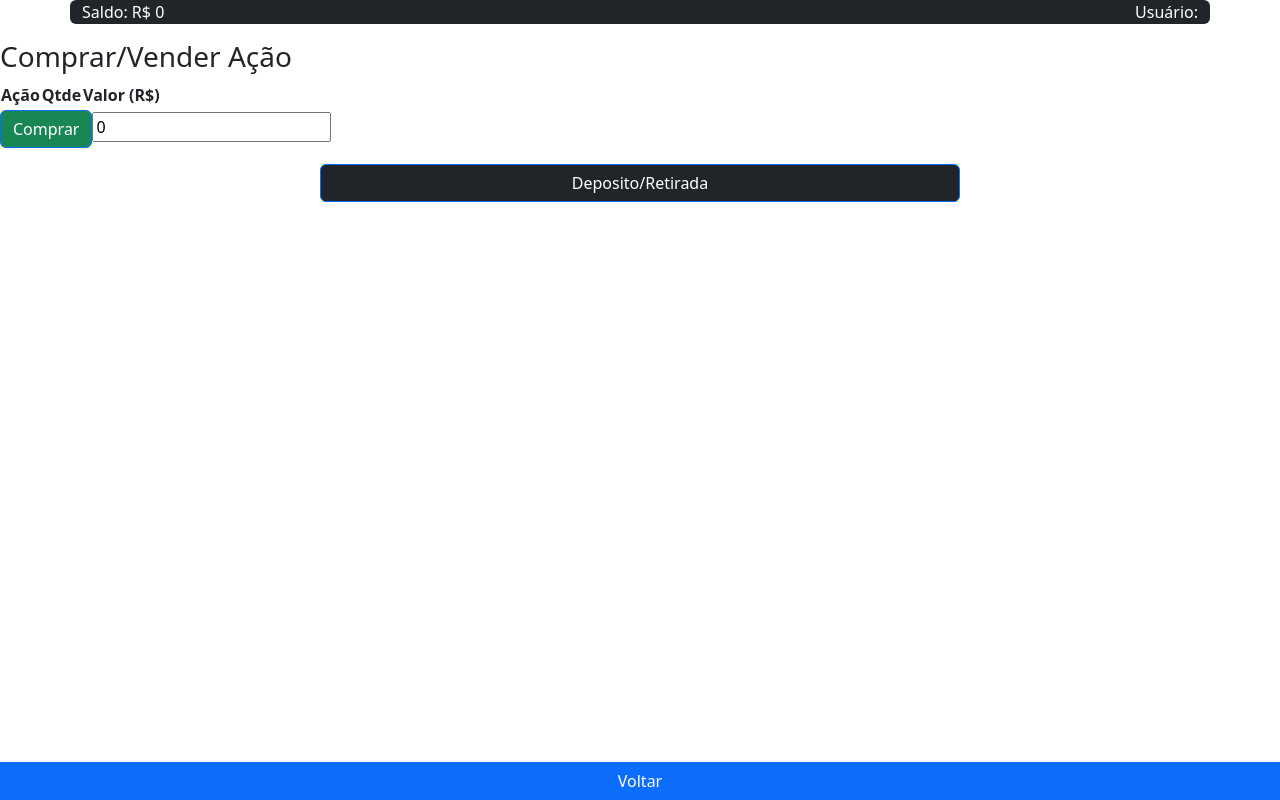
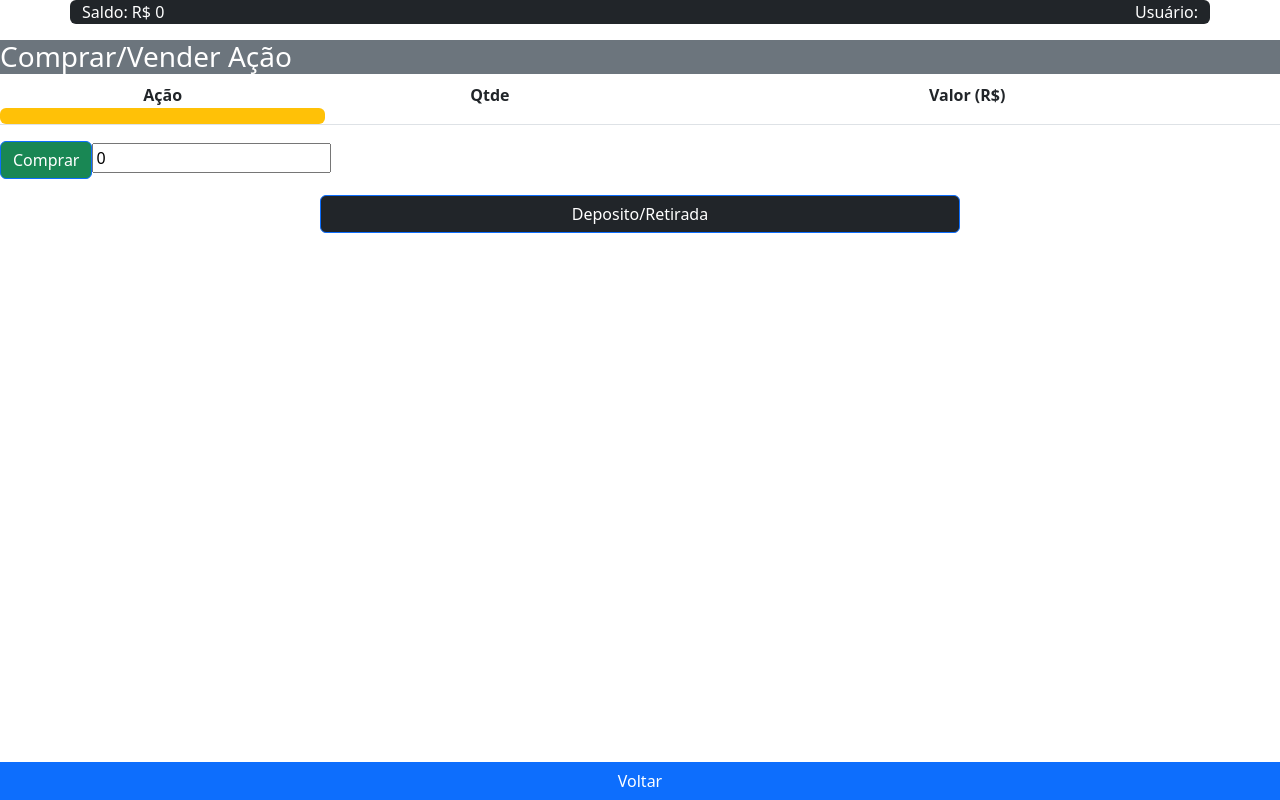
Before and after one commit to LeticiaMayr/pselxp, a React (Create React App) app in the folder frontend/pselxp-front/: page /operations in a window 1280 px wide. Built offline with nearby package versions, Linux system fonts and the light colour scheme.

Commit message:
feat: css finished to operations page

```diff
--- a/frontend/pselxp-front/src/components/OperationsTableLine.js
+++ b/frontend/pselxp-front/src/components/OperationsTableLine.js
@@ -5,13 +5,13 @@ function OperationsTableLine(props) {
 
   return (
     <tr>
-      <td>
+      <th scope="row" className='text-center text-bg-warning rounded'>
         {ticker}
-      </td>
-      <td>
+      </th>
+      <td className='text-center text-bg rounded'>
         {available}
       </td>
-      <td>
+      <td className='text-center text-bg rounded'>
         {value}
       </td>
     </tr>
--- a/frontend/pselxp-front/src/components/StocksTableHead.js
+++ b/frontend/pselxp-front/src/components/StocksTableHead.js
@@ -3,13 +3,13 @@ import React from "react";
 function StocksTableHead() {
   return (
     <>
-      <th>
+      <th scope="col" className='text-center'>
         Ação
       </th>
-      <th>
+      <th scope="col" className='text-center'>
         Qtde
       </th>
-      <th>
+      <th scope="col" className='text-center'>
         Valor (R$)
       </th>
     </>
--- a/frontend/pselxp-front/src/pages/Operations.js
+++ b/frontend/pselxp-front/src/pages/Operations.js
@@ -6,7 +6,7 @@ import DepositWithdraw from "../components/DepositWithdraw";
 import StocksTableHead from "../components/StocksTableHead";
 import OperationsTableLine from "../components/OperationsTableLine";
 import BuySell from "../components/BuySell";
-import { Container, Form, Button, Col, Row } from 'react-bootstrap';
+import { Row } from 'react-bootstrap';
 
 function Operations() {
   const { wantedStock, stockList, clientData } = useProvider();
@@ -16,8 +16,8 @@ function Operations() {
   return (
     <>
       <Header />
-      <h3>Comprar/Vender Ação</h3>
-      <table>
+      <h3 className='text-bg-secondary'>Comprar/Vender Ação</h3>
+      <table className='table'>
         <thead>
           <StocksTableHead />
         </thead>
```
Also changed, not shown: frontend/pselxp-front/src/components/TableLine.js (line endings or trailing spaces).
